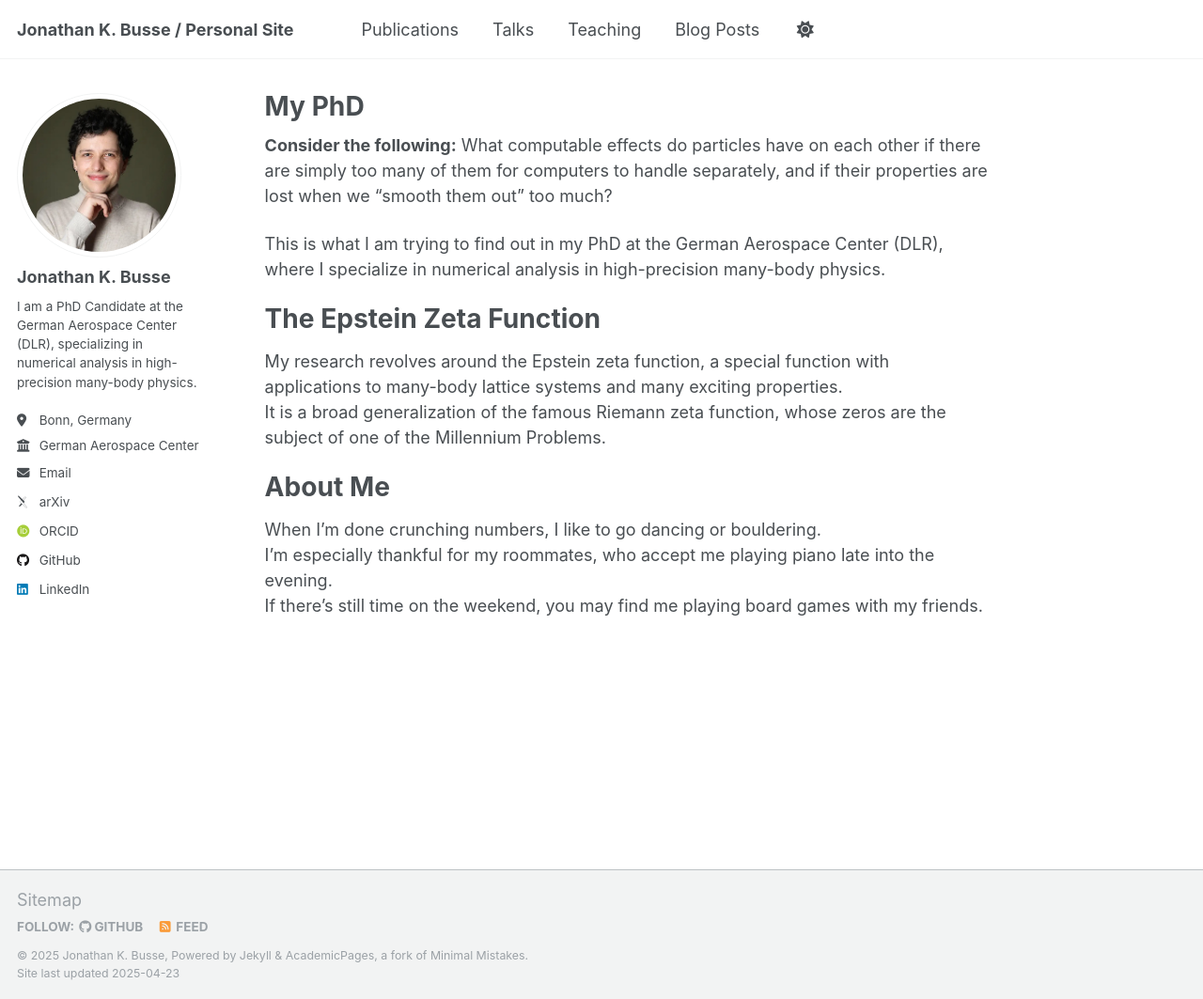
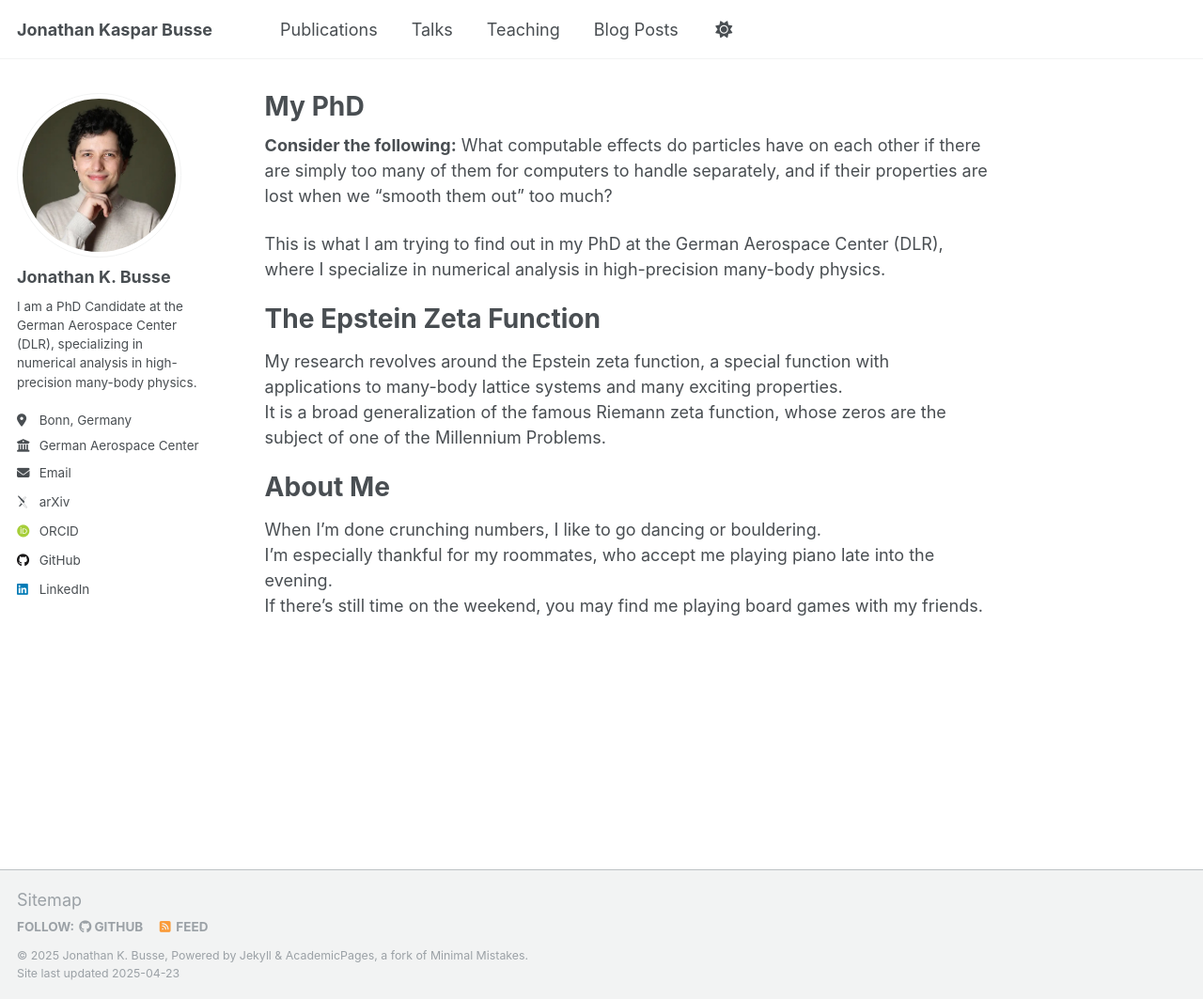
Before and after one commit to JoKaBus/jonathankbusse, a Jekyll site: the page built from _pages/about.md, in a window 1280 px wide and 1063 px high. Shown: the whole window at 94% size. Built offline with Jekyll 4.4.1, drawn with Linux system fonts in a browser that asks for light colours; some web fonts are replaced.

Commit message:
Fix: Shorter Title

```diff
--- a/_config.yml
+++ b/_config.yml
@@ -9,7 +9,7 @@
 # Basic Site Settings
 locale                   : "en-US"
 site_theme               : "default"
-title                    : "Jonathan K. Busse / Personal Site"
+title                    : "Jonathan Kaspar Busse"
 title_separator          : "-"
 name                     : &name "Jonathan K. Busse"
 description              : &description "PhD Candidate at the German Aerospace Center (DLR)"
```
